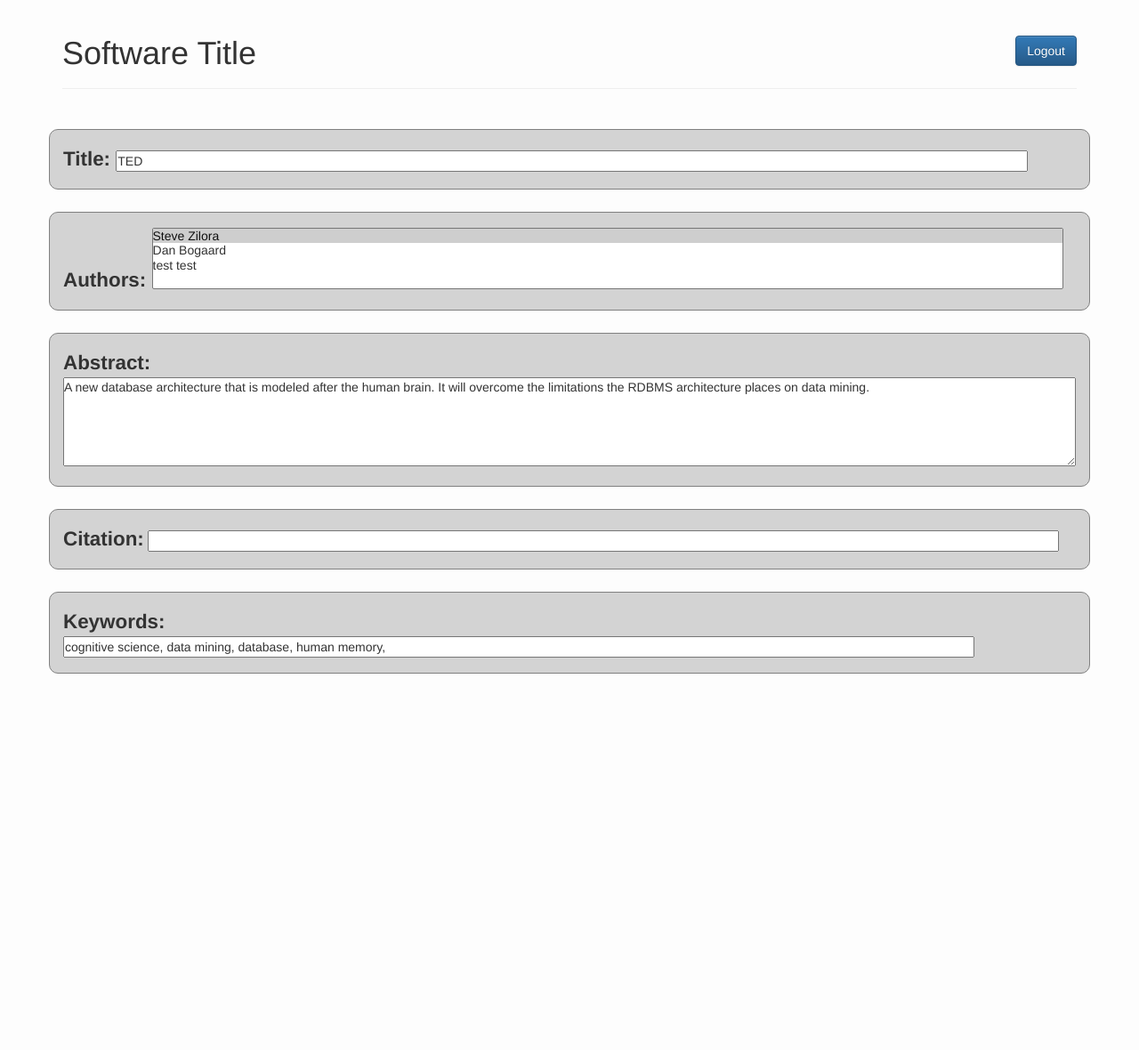
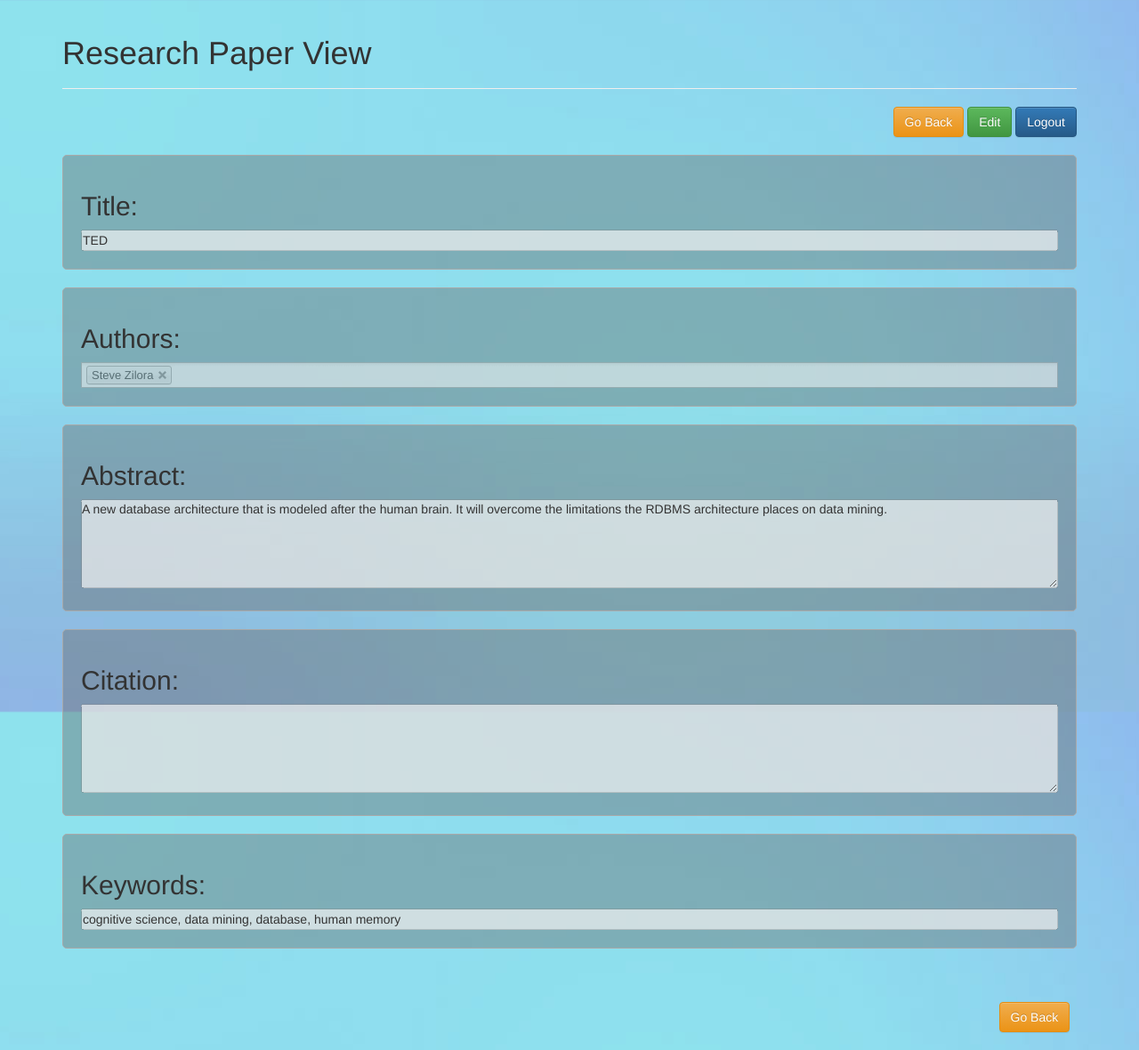
Before and after one commit to briannab12/GradPaperManager, a PHP site: page /view.php?paperId=1 in a window 1280 px wide. Shown: the whole page at 89% size. Before the commit the page ends 757 px from the top, so only its background shows below. Run offline with PHP 8.4, Linux system fonts and the light colour scheme; a user stored in the database is signed in; data comes from the database, SQL or seed files in the repository; some libraries are stand-ins or nearby versions.

Commit message:
load most recent files

```diff
--- a/FacResearchDB.sql
+++ b/FacResearchDB.sql
@@ -16,7 +16,7 @@
 /*!40111 SET @OLD_SQL_NOTES=@@SQL_NOTES, SQL_NOTES=0 */;
 
 
-CREATE DATABASE FacResearchDB;
+CREATE DATABASE IF NOT EXISTS FacResearchDB;
 USE FacResearchDB;
 
 --
@@ -43,7 +43,7 @@
 
 LOCK TABLES `authorship` WRITE;
 /*!40000 ALTER TABLE `authorship` DISABLE KEYS */;
-INSERT INTO `authorship` VALUES (1,1),(1,2),(1,3),(1,5),(2,3);
+INSERT INTO `authorship` VALUES (1,1),(1,2),(1,3),(1,5),(2,3), (4,3);
 /*!40000 ALTER TABLE `authorship` ENABLE KEYS */;
 UNLOCK TABLES;
 
@@ -72,7 +72,7 @@
 
 LOCK TABLES `users` WRITE;
 /*!40000 ALTER TABLE `users` DISABLE KEYS */;
-INSERT INTO `users` VALUES (1,'Steve','Zilora', 'sZilo', 'faculty', '5f47859188a602594556580532e814a3','sjz@it.rit.edu'),(2,'Dan','Bogaard', 'dBoga', 'faculty', 'f4f6172eb26581952a70d7199bfd2ddb','dsb@it.rit.edu'),(3,'test','test', 'test', 'public', 'bd02d934c758f72e81f70a56f3b8c575','test@it.rit.edu');
+INSERT INTO `users` VALUES (1,'Steve','Zilora', 'sZilo', 'faculty', 'ade716a6497ad27681d6953246f0613d','sjz@it.rit.edu'),(2,'Dan','Bogaard', 'dBoga', 'faculty', 'a2d2713ca92717995d98148e75dfa4f4','dsb@it.rit.edu'),(3,'test','test', 'test', 'admin', 'bd02d934c758f72e81f70a56f3b8c575','test@it.rit.edu'),(4,'John','Doe', 'jDoe', 'student', 'b36a971a1cfa45f05af150074dad1a3e','jDoe@it.rit.edu');
 /*!40000 ALTER TABLE `users` ENABLE KEYS */;
 UNLOCK TABLES;
 
--- a/css/custom.css
+++ b/css/custom.css
@@ -4,10 +4,20 @@
  }
 body{
  min-height:100%;
+ margin-bottom: 60px;
+ background-image: url('../images/background.jpg');
+ background-size: cover;
+ background-attachment: fixed;
  }
 #login-page{
 	background-image: url('../images/background.jpg');
     background-size: cover;
+}
+.view{
+	min-width: 75px;
+}
+.page-header h1 {
+    width: 80%;
 }
 .login-area{
 	margin-top: 20%;
@@ -21,10 +31,18 @@
 .search-area {
     padding: 20px;
     border: darkgray 1px solid;
-    border-radius: 5px;
+    background-color: rgba(100,100,100,.4);
+	border-radius: 5px;
+}
+.data-area{
+	padding: 20px;
+    border: darkgray 1px solid;
     background-color: lightgray;
+	background-color: rgba(100,100,100,.4);
+	border-radius: 5px;
+	margin-bottom: 20px;
 }
-#login-error span {
+#login-error span, #search-error span, #delete-error span {
     color: red;
     font-size: 30px;
     margin-bottom: -10px;
@@ -41,10 +59,13 @@
 .page-header{
     position: relative;
 }
-#logoutBtn{
-	position: absolute;
-    top: 0;
-    right: 0;
+.top-buttons {
+    margin-bottom: 20px;
+    text-align: right;
+}
+
+.label{
+	font-size: 100%;
 }
 
 #login-error, #search-no-results, #search-erros{
@@ -91,11 +112,11 @@
 }
 
 input {
-	width: 90%;
+	width: 100%;
 }
 
 select {
-	width: 90%;
+	width: 100%;
 }
 
 textarea {
@@ -135,6 +156,7 @@
     border-collapse: collapse;
     width: 100%;
 	margin-top: 25px;
+	background-color: white;
 }
 
 th, td {
--- a/php_scripts/DB.class.php
+++ b/php_scripts/DB.class.php
@@ -18,19 +18,19 @@
 			// Temporary:
 			$host = "localhost";
 			$user = "root";
-			$pass = "";
+			$pass = "";//Justdoit1!
 			$db = "facresearchdb";
 			// -- Temporary
 
 			try{
 				//open the connection
 				$this->conn = new PDO("mysql:host=$host;dbname=$db",$user,$pass);
-
 				//change to verbose error reporting
 				$this->conn->setAttribute(PDO::ATTR_ERRMODE, PDO::ERRMODE_EXCEPTION);
 			}catch(PDOException $e){
-				echo $e->getMessage();
-				die();
+				//setting connection to null to provide easy way to check for valid connection
+				$this->conn = null;
+				//die();
 			}
 		}
 
--- a/php_scripts/paperFunctions.php
+++ b/php_scripts/paperFunctions.php
@@ -2,6 +2,8 @@
 	/*
 	 * Group 14 - Joshua Lora, Jon Aurit, Brianna Buttaccio, Joseph Oh
 	 */
+	// Sanitization File
+	require_once("sanitize.php");
 
 	// Include the db connection code
 	require_once("DB.class.php");
@@ -11,6 +13,8 @@
 	session_start();
 
 	// Check the post array(after form submit or ajax) to call appropriate function
+	sanitize($_POST);
+
 	if( !empty($_POST["action"]) ){
 		if( $_POST["action"] == "get" ) {
 			if( !empty( $_POST["keyword"] ) ) {
@@ -75,7 +79,17 @@
 							":cit" => $data["citation"],
 							":id" => $id);
 
-			// !!!!!!! Need to add keywords and authorship !!!!!!!!!!!!
+			// Insert all authors
+			$stmt = $conn->prepare("INSERT INTO authorship (userId, paperId) VALUES (:user, :paper)");
+			foreach($data["authors"] as $a) {
+				$stmt->execute(array(":paper" => $id, ":user" => $a));
+			}
+
+			// Insert all keywords
+			$stmt = $conn->prepare("INSERT INTO paper_keywords (id, keyword) VALUES (:id, :key)");
+			foreach($data["keywords"] as $k) {
+				$stmt->execute(array(":id" => $id, ":key" => $k));
+			}
 
 			// Update table with new data
 			$stmt = $conn->prepare("INSERT INTO papers (title, abstract, citation) VALUES (:tie, :abs, :cit)");
@@ -88,6 +102,8 @@
 			$conn->rollBack();
 			return json_encode($ex->getMessage());
 		}
+
+		return json_encode(array("success" => "true"));
 	}
 
 	/*
@@ -96,29 +112,35 @@
 	function removePaper($id) {
 		global $db;
 		$conn = $db->getConnection();
+		//default to error message
+		$returnArray = array("message" => "An error occurred when removing research paper.");
 
 		try {
 			// Begin Transaction
 			$conn->beginTransaction();
-
 			// Set parameters
-			$params = array(":id" => $id);
+			$params = array(":paperId" => $id);
 
 			// Remove paper from all tables
-			$stmt = $conn->prepare("DELETE FROM papers WHERE id=:id");
-			$stmt2 = $conn->prepare("DELETE FROM paper_keywords WHERE id=:id");
-			$stmt3 = $conn->prepare("DELETE FROM authorship WHERE id=:id");
+			$stmt = $conn->prepare("DELETE FROM paper_keywords WHERE id=:paperId");
 			$stmt->execute($params);
-			$stmt2->execute($params);
-			$stmt3->execute($params);
 
-			// Commit data
+			$stmt = $conn->prepare("DELETE FROM authorship WHERE paperId=:paperId");
+			$stmt->execute($params);
+
+			$stmt = $conn->prepare("DELETE FROM papers WHERE id=:paperId");
+			$stmt->execute($params);
+
+			//Commit data
 			$conn->commit();
+			$returnArray = array("success" => true);
 		} catch(PDOException $ex) {
 			// Rollback transaction in case of error
 			$conn->rollBack();
-			return json_encode($ex->getMessage());
+			return json_encode($returnArray);
 		}
+
+		return json_encode($returnArray);
 	}
 
 	/*
@@ -142,6 +164,30 @@
 			$stmt = $conn->prepare("UPDATE papers SET title=:tie, abstract=:abs, citation=:cit WHERE id=:id");
 			$stmt->execute( $params );
 
+			/* Authors */
+			// Remove all users
+			$stmt = $conn->prepare("DELETE FROM authorship WHERE paperId=:id");
+			$stmt->execute(array(":id" => $id));
+
+			// Insert all authors
+			$stmt = $conn->prepare("INSERT INTO authorship (userId, paperId) VALUES (:user, :paper)");
+			foreach($data["authors"] as $a) {
+				$stmt->execute(array(":paper" => $id, ":user" => $a));
+			}
+			/* End Authors Update */
+
+			/* Keywords */
+			// Remove all keywords
+			$stmt = $conn->prepare("DELETE FROM paper_keywords WHERE id=:id");
+			$stmt->execute(array(":id" => $id));
+
+			// Insert all keywords
+			$stmt = $conn->prepare("INSERT INTO paper_keywords (id, keyword) VALUES (:id, :key)");
+			foreach($data["keywords"] as $k) {
+				$stmt->execute(array(":id" => $id, ":key" => $k));
+			}
+			/* End Keywords Update */
+
 			// Commit data
 			$conn->commit();
 		} catch(PDOException $ex) {
@@ -149,5 +195,7 @@
 			$conn->rollBack();
 			return json_encode($ex->getMessage());
 		}
+
+		return json_encode(array("success" => "true"));
 	}
 ?>
--- a/view.php
+++ b/view.php
@@ -1,8 +1,11 @@
 <?php
-	//TODO: Move bulk of php code to seperate file
 
-	if( empty($_GET['paperId']) || empty($_SESSION['role']) ){
-		//header("location: index.php");
+/*
+ * Group 14 - Joshua Lora, Jon Aurit, Brianna Buttaccio, Joseph Oh
+ */
+	session_start();
+	if( empty($_GET['paperId']) || empty($_SESSION['role'])) {
+		header("location: index.php");
 	}
 
 	require_once "php_scripts/DB.class.php";
@@ -35,18 +38,17 @@
 		$stmt->execute(array(":id" => $_GET['paperId']));
 		$keywords = $stmt->fetchAll(PDO::FETCH_COLUMN, 0);
 	}else{
-		//no data was found
+		//no data was found, this shouldnt ever happen
 		//TODO: add url param to trigger error message on search page when coming from here
 		header("location: search.php");
 	}
 
-	session_start();
 	$access = false;
 
-	if($_SESSION['role'] == "admin"){
+	if(!empty($_SESSION['role']) && $_SESSION['role'] == "admin"){
 		//if you are an admin you have access to edit
 		$access = true;
-	}else if( $_SESSION['role'] == "faculty" ){
+	}else if(!empty($_SESSION['role']) && $_SESSION['role'] == "faculty" ){
 		//In the case user is faculty, we must see if THIS paper being viewed belongs to said user/faculty member
 		$stmt = $conn->prepare("SELECT userId FROM authorship WHERE paperId=:paperId AND userId=:userId");
 		$stmt->execute( array(":paperId" => $_GET['paperId'], ":userId" => $_SESSION["userId"]) );
@@ -61,12 +63,15 @@
 		}
 	}
 
-	//TODO: needs to be revisited
 	$bootstrapList = "";
 	//If authors exist, create a list of them
 	if(count($keywords) > 0){
-		foreach($keywords as $key) {
-			$bootstrapList .= $key . ", ";
+		for($i = 0; $i < count($keywords); $i++){
+			$bootstrapList .= $keywords[$i];
+			if(array_key_exists($i+1,$keywords)) {
+				//$i != count($keywords)-1
+				$bootstrapList .= ", ";
+			}
 		}
 	}
 
@@ -75,7 +80,7 @@
 <!DOCTYPE html>
 <html lang="en">
 <head>
-	<title>View Papaer</title>
+	<title>View Paper</title>
 	<script src="https://ajax.googleapis.com/ajax/libs/jquery/3.2.0/jquery.min.js"></script>
 	<!-- Latest compiled and minified CSS -->
 	<link rel="stylesheet" href="https://maxcdn.bootstrapcdn.com/bootstrap/3.3.7/css/bootstrap.min.css" integrity="sha384-BVYiiSIFeK1dGmJRAkycuHAHRg32OmUcww7on3RYdg4Va+PmSTsz/K68vbdEjh4u" crossorigin="anonymous">
@@ -84,9 +89,13 @@
 	<!-- Latest compiled and minified JavaScript -->
 	<script src="https://maxcdn.bootstrapcdn.com/bootstrap/3.3.7/js/bootstrap.min.js" integrity="sha384-Tc5IQib027qvyjSMfHjOMaLkfuWVxZxUPnCJA7l2mCWNIpG9mGCD8wGNIcPD7Txa" crossorigin="anonymous"></script>
 
+	<script src="https://cdn.rawgit.com/bootstrap-tagsinput/bootstrap-tagsinput/master/dist/bootstrap-tagsinput.min.js"></script>
+	<link href="https://cdn.rawgit.com/bootstrap-tagsinput/bootstrap-tagsinput/master/dist/bootstrap-tagsinput.css" rel="stylesheet">
 	<script src="js/chosen.jquery.min.js"></script>
 	<link href="css/chosen.min.css" rel="stylesheet">
+
 	<link href="css/custom.css" rel="stylesheet">
+	<script src="js/doesStuff.js"></script>
 </head>
 
 <body>
@@ -94,39 +103,44 @@
 <div class="container">
 	<!-- Header -->
 	<div class="page-header">
-		<h1>Software Title</h1>
-		<button id="logoutBtn" type="button" class="btn btn-primary">Logout</button>
+		<h1>Research Paper View</h1>
 	</div>
+	<div class="top-buttons">
+		<button type="button" class="goBackBtn btn btn-warning">Go Back</button>
+		<?php
+			if($access) {
+				//Display submit button
+				echo '<button type="button" id="editBtn" class="btn btn-success">Edit</button>';
+			}
+		?>
+		<button type="button" id="logoutBtn" class="btn btn-primary">Logout</button>
+	</div>
+
 	<!-- Header End -->
 
 	<!-- Title -->
-	<div class="row">
-		<section class="col-xs-12">
-			<span>Title: </span>
+
+	<div class="data-area">
+		<h2>Title: </h2>
 		<?php
 			// Check if access is allowed
 			if($access) {
 				echo "<input type='text' id='titleField' value='$title' />";
 			} else {
-				echo "<span>$title</span>";
+				echo "<p>$title</p>";
 			}
 		?>
-		</section>
 	</div>
+
 	<!-- Title End -->
 
 	<!-- Authors -->
-	<div class="row">
-		<section class="col-xs-12">
-			<span>Authors: </span>
+	<div class="data-area">
+		<h2>Authors: </h2>
 		<?php
 			//Check if access is allowed
 			if($access) {
-				echo "<select multiple id='authorTags'>";
-			} else {
-				echo "<select multiple id='authorTags' disabled>";
-			}
-
+				echo "<select multiple id='authorTags' disabled='true'>";
 				// Check whether author is selected out of available
 				foreach($availableAuthors as $author) {
 					if(array_search($author, $authors) === false) {
@@ -135,17 +149,30 @@
 						echo "<option value='" . $author['id'] . "' selected>" . $author['name'] . "</option>";
 					}
 				}
-
 				echo "</select>";
+			} else {
+				// Check whether author is selected out of available
+				$authorList = "";
+				$first = true;
+				foreach($availableAuthors as $author) {
+					if(array_search($author, $authors) !== false) {
+						if($first !=true){
+							$authorList .= ', ';
+						}
+						//If authors exist, create a list of them
+						$authorList .= $author['name'];
+						$first = false;
+					}
+				}
+				echo $authorList;
+			}
 		?>
-		</section>
 	</div>
 	<!-- Authors End -->
 
 	<!-- Abstract -->
-	<div class="row">
-		<section class="col-xs-12">
-			<span>Abstract:</span><br>
+	<div class="data-area">
+		<h2>Abstract:</h2>
 		<?php
 			// Check if access is allowed
 			if($access) {
@@ -154,62 +181,186 @@
 				echo "<p>$abstract</p>";
 			}
 		?>
-		</section>
 	</div>
 	<!-- Abstract End -->
 
 	<!-- Citation -->
-	<div class="row">
-		<section class="col-xs-12">
-			<span>Citation:</span>
+	<div class="data-area">
+		<h2>Citation:</h2>
 		<?php
 			// Check if access is allowed
 			if($access) {
-				echo "<input type='text' id='citationField' value='$citation' />";
+				echo "<textarea id='citationField'>$citation</textarea>";
 			} else {
-				echo "<span>$citation</span>";
+				echo "<p>$citation</p>";
 			}
 		?>
-		</section>
 	</div>
 	<!-- Citation End -->
 
 	<!-- Keywords -->
-	<div class="row">
-		<section class="col-xs-12">
-			<span>Keywords: </span>
+	<div class="data-area">
+		<h2>Keywords: </h2>
 		<?php
 			//Check if access is allowed
 			if($access) {
 				echo "<input id='keywordTags' data-role='tagsinput' value='$keywords' />";
 			} else {
-				echo "<input disabled id='keywordTags' data-role='tagsinput' value='$keywords' />";
+				//echo "<input disabled id='keywordTags' data-role='tagsinput' value='$keywords' />";
+				echo "<p>$keywords<p/>";
 			}
 		?>
-		</section>
 	</div>
 	<!-- Keywords End -->
+
+	<div id="delete-error"></div>
+
+	<br />
+	<br />
+
+	<div>
+		<div class="top-buttons">
+			<button type="button" class="goBackBtn btn btn-info btn-warning">Go Back</button>
+			<?php
+				if($access) {
+					//Display submit button
+					echo '<button type="button" class="btn btn-info" id="SubmitBtn" style="display:none">Submit</button>&nbsp';
+					//Display delete paper button
+					echo '<button type="button" class="btn btn-danger" data-toggle="modal" data-target="#areYouSure" id="deleteBtn" style="display:none">Delete Paper</button>';
+				}
+			?>
+		</div>
+	</div>
+
+	<!-- Modal -->
+	<div class="modal fade" id="areYouSure" role="dialog">
+		<div class="modal-dialog">
+
+		  <!-- Modal content-->
+		  <div class="modal-content">
+			<div class="modal-header">
+			  <button type="button" class="close" data-dismiss="modal">&times;</button>
+			  <h4 class="modal-title">Are You Sure?</h4>
+			</div>
+			<div class="modal-body">
+			  <p>Deleting this paper will remove it from the database. You cannot undo these changes once made.</p>
+			</div>
+			<div class="modal-footer">
+			  <button type="button" class="btn btn-default" data-dismiss="modal">No</button>
+			  <button type="button" id="deletePaper" class="btn btn-default" data-dismiss="modal">Yes</button>
+			</div>
+		  </div>
+
+		</div>
+	</div>
+
 </div>
 <!-- Main Container End -->
 <script>
-$(function() {
+$(function(){
 	$("#logoutBtn").click(logout);
+	$("#editBtn").click(enableEdit);
+	$(".goBackBtn").click(goBack);
+	$("#deletePaper").click(deletePaper);
+
+
+	//attach plugins to given fields
 	$("#authorTags").chosen();
 	$("#keywordTags").tagsinput();
 
+	//disabled everything when first entering the page
+	$(".data-area").children().prop("disabled",true);
+
+	$("#SubmitBtn").click(function() {
 		// Get values for edit
-	var title = $("#titleField").val();
+		var title = sanitizeString($("#titleField").val());
+		var abstractValues = sanitizeString($("#abstractField").val());
+		var citation = sanitizeString($("#citationField").val());
+
 		var authors = $("#authorTags").val();
-	var abstract = $("#abstractField").val();
-	var citation = $("#citationField").val();
+		for (var i=0; i<authors.length; i++) {
+			sanitizeString(authors[i]);
+		}
+
 		var keywords = $("#keywordTags").tagsinput('items');
+		for (var i=0; i<keywords.length; i++) {
+			sanitizeString(keywords[i]);
+		}
 
-	console.log(title);
-	console.log(authors);
-	console.log(abstract);
-	console.log(citation);
-	console.log(keywords);
+		$.ajax({
+			dataType: 'JSON',
+			type: 'POST',
+			data: {
+				"action": "edit",
+				"paperID": <?php echo $_GET['paperId']; ?>,
+				"title": title,
+				"authors": authors,
+				"abstract": abstractValues,
+				"citation": citation,
+				"keywords": keywords
+			},
+			url: 'php_scripts/paperFunctions.php',
+			success: function(data) {
+				//console.log(data);
+				if( data.success == "true"){
+					//if logout worked, redirect to index
+					location.assign("index.php");
+				}
+			}
 		});
+	});
+});
+
+
+//On faculty/admin view papers,
+function enableEdit(){
+	var button = this;
+	//toggle the editable field on and off
+	if($(".data-area").children().prop("disabled")){
+		button.innerHTML="Stop Editing";
+		$(".data-area").children().prop("disabled", false);
+		$("#SubmitBtn").show();
+		$("#deleteBtn").show();
+		$("#authorTags").prop("disabled", false);
+		$('#authorTags').trigger('chosen:updated');
+	}else{
+		button.innerHTML="Edit";
+		$(".data-area").children().prop("disabled", true);
+		$("#SubmitBtn").hide();
+		$("#deleteBtn").hide();
+		$("#authorTags").prop("disabled", true);
+		$('#authorTags').trigger('chosen:updated');
+		$("#delete-error").hide();
+	}
+}
+
+//function called when user selects "yes" in delete paper modal
+function deletePaper(){
+	console.log("test!!!");
+
+	$.ajax({
+		dataType: 'JSON',
+		type: 'POST',
+		data: {
+			"action": "remove",
+			"paperID": <?php echo $_GET['paperId']; ?>
+		},
+		url: 'php_scripts/paperFunctions.php',
+		success: function(data) {
+			console.log(data);
+			if( data.success){
+				//if paper was deleted
+				location.assign("search.php");
+				$("#delete-error").hide();
+			}else{
+				$("#delete-error").html("<p><span>&#8855;</span> "+data.message+"</p>")
+				$("#delete-error").show();
+			}
+		}
+	});
+}
+
+
 </script>
 </body>
 </html>
```
Also changed, not shown: index.php (+7 -5 lines), js/doesStuff.js (+6 -9 lines), php_scripts/login.php (+22 -17 lines), php_scripts/sanitize.php (added, +98 -0 lines), search.php (+10 -25 lines), images/background.jpg, images/background3.jpg (added), 2 other files. Lines whose indentation alone changed are shown as unchanged.
